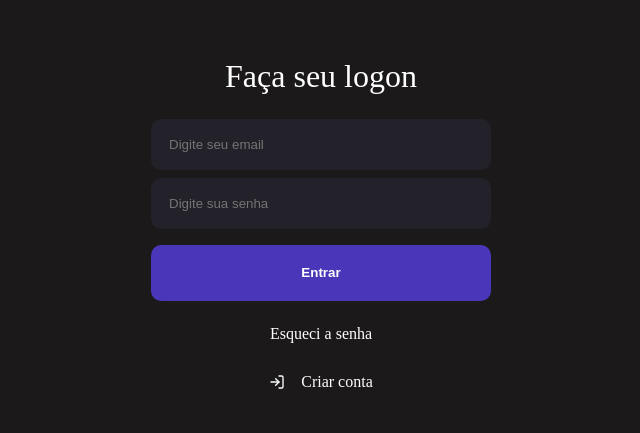
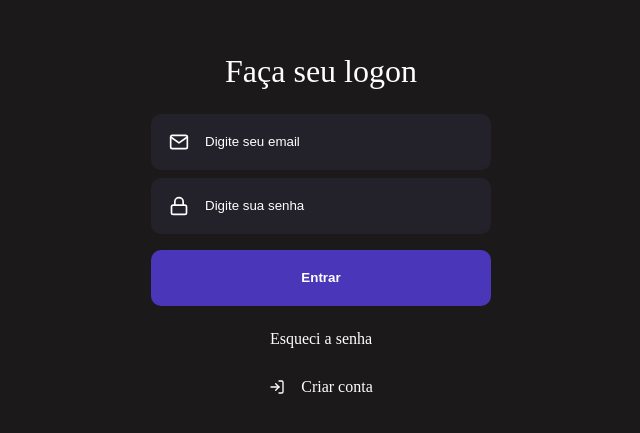
Before and after one commit to joseaugustodardengo/creative-code, a React (Create React App) app in the folder web/: page / in a window 1280 px wide. Shown: the part 191-624 px from the top of the page, without its empty margins (319-959 px from the left). Built offline with nearby package versions, Linux system fonts and the light colour scheme.

Commit message:
estilização da página de Login

```diff
--- a/web/src/App.tsx
+++ b/web/src/App.tsx
@@ -1,8 +1,8 @@
 import React from 'react';
-import { Login } from './pages/Login';
+import Login from './pages/Login';
 import GlobalStyle from './styles/global';
 
-function App() {
+const App: React.FC = () => {
   return (
     <>
       <Login />
--- /dev/null
+++ b/web/src/components/Button/index.tsx
@@ -0,0 +1,14 @@
+import React, { ButtonHTMLAttributes } from 'react';
+import { Container } from './styles';
+
+type ButtonProps = ButtonHTMLAttributes<HTMLButtonElement>;
+
+const Button: React.FC<ButtonProps> = ({ children, ...rest }) => {
+  return (
+    <Container type="button" {...rest}>
+      {children}
+    </Container>
+  )
+}
+
+export default Button;
--- /dev/null
+++ b/web/src/components/Button/styles.ts
@@ -0,0 +1,20 @@
+import styled from 'styled-components';
+import { shade } from 'polished';
+
+export const Container = styled.button`
+  background: #4A36B9;
+  height: 56px;
+  border-radius: 10px;
+  border: 0;
+  padding:0 16px;
+  width: 100%;
+  color: #fff;
+  font-weight: 700;
+  margin-top: 16px;
+  transition: background-color 0.2s;
+
+  &:hover {
+    background: ${shade(0.2, '#4A36B9')}
+  }
+
+`
--- /dev/null
+++ b/web/src/components/Input/index.tsx
@@ -0,0 +1,19 @@
+import React, { InputHTMLAttributes } from 'react';
+import { IconBaseProps } from 'react-icons';
+import { Container } from './styles';
+
+interface InputProps extends InputHTMLAttributes<HTMLInputElement> {
+  name: string;
+  icon: React.ComponentType<IconBaseProps>;
+}
+
+const Input: React.FC<InputProps> = ({ icon: Icon, ...rest }) => {
+  return (
+    <Container>
+      { Icon && <Icon size={20} />}
+      <input {...rest} />
+    </Container>
+  )
+}
+
+export default Input;
--- /dev/null
+++ b/web/src/components/Input/styles.ts
@@ -0,0 +1,32 @@
+import styled from 'styled-components';
+
+export const Container = styled.div`
+  background: #232129;
+  color: #fff;
+  border-radius: 10px;
+  border: 2px solid #232129;
+  padding: 16px;
+  width: 100%;
+  display: flex;
+  align-items: center;
+
+  & + div {
+    margin-top: 8px;
+  }
+
+  input {
+    flex: 1;
+    background: transparent;
+    border: 0;
+    color: #fff;
+
+    &::placeholder {
+      color: #fff;
+    }
+  }
+
+  svg {
+    margin-right: 16px;
+  }
+
+`
--- a/web/src/pages/Login/index.tsx
+++ b/web/src/pages/Login/index.tsx
@@ -1,17 +1,20 @@
-import { FiLogIn } from 'react-icons/fi';
+import React from 'react';
+import { FiLogIn, FiMail, FiLock } from 'react-icons/fi';
+import Button from '../../components/Button';
+import Input from '../../components/Input';
 import { Container, Content } from './styles';
 
-export function Login() {
+const Login: React.FC = () => {
   return (
     <Container>
       <Content>
         <form>
           <h1>Faça seu logon</h1>
 
-          <input type="email" name="email" placeholder="Digite seu email" />
-          <input type="password" name="senha" placeholder="Digite sua senha" />
+          <Input name="email" icon={FiMail} type="email" placeholder="Digite seu email" />
+          <Input name="senha" icon={FiLock} type="password" placeholder="Digite sua senha" />
 
-          <button className="button" type="submit">Entrar</button>
+          <Button type="submit">Entrar</Button>
           <a href="forgot-password">Esqueci a senha</a>
         </form>
 
@@ -24,3 +27,5 @@
     </Container>
   )
 }
+
+export default Login;
--- a/web/src/pages/Login/styles.ts
+++ b/web/src/pages/Login/styles.ts
@@ -21,36 +21,6 @@
 
     h1 {
       margin-bottom: 24px;
-    }
-
-    input {
-      background: #232129;
-      color: #fff;
-      border-radius: 10px;
-      border: 2px solid #232129;
-      padding: 16px;
-      width: 100%;
-
-      & + input {
-        margin-top: 8px;
-      }
-    }
-
-    button {
-      background: #4A36B9;
-      height: 56px;
-      border-radius: 10px;
-      border: 0;
-      padding:0 16px;
-      width: 100%;
-      color: #fff;
-      font-weight: 700;
-      margin-top: 16px;
-      transition: background-color 0.2s;
-
-      &:hover {
-        background: ${shade(0.2, '#4A36B9')}
-      }
     }
 
     a {
--- a/web/src/styles/global.ts
+++ b/web/src/styles/global.ts
@@ -5,6 +5,7 @@
     margin: 0;
     padding: 0;
     box-sizing: border-box;
+    outline: 0;
   }
 
   body {
```
